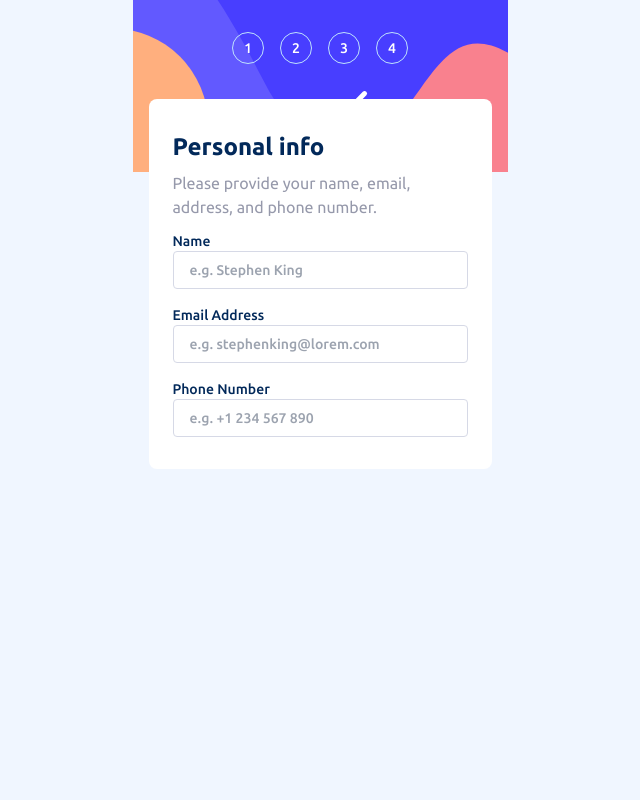
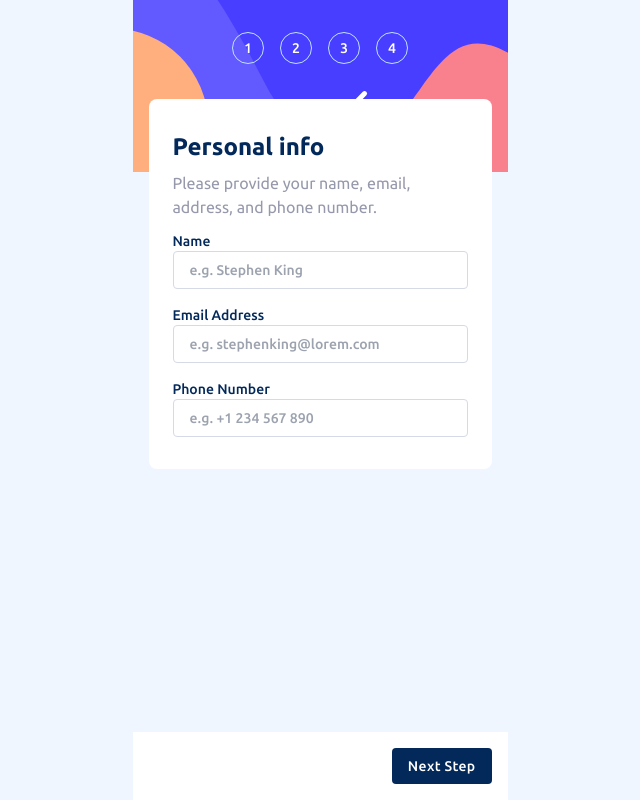
Before and after one commit to AmirhosseinHashemi/MultiStepForm, a React (Vite) app: page / in a window 1280 px wide. Shown: the whole page, without its empty margins (320-960 px from the left). Built offline with nearby package versions, Linux system fonts and the light colour scheme.

Commit message:
create footer

```diff
--- /dev/null
+++ b/src/components/Button.jsx
@@ -0,0 +1,15 @@
+function Button({ children, type }) {
+  const btnType = {
+    next: "bg-primary-blue-1 text-neutral-white",
+  };
+
+  return (
+    <button
+      className={`rounded px-4 py-2 text-sm font-medium capitalize tracking-wide ${btnType[type]}`}
+    >
+      {children}
+    </button>
+  );
+}
+
+export default Button;
--- /dev/null
+++ b/src/components/Footer.jsx
@@ -0,0 +1,11 @@
+import Button from "./Button";
+
+function Footer() {
+  return (
+    <footer className="fixed bottom-0 left-0 right-0 mx-auto flex max-w-[375px] flex-row-reverse justify-between bg-neutral-white p-4">
+      <Button type="next">Next Step</Button>
+    </footer>
+  );
+}
+
+export default Footer;
--- a/src/components/Layout.jsx
+++ b/src/components/Layout.jsx
@@ -1,3 +1,4 @@
+import Footer from "./Footer";
 import FormLevel from "./FormLevel";
 import Main from "./Main";
 
@@ -6,6 +7,7 @@ function Layout({ children }) {
     <div className="mx-auto max-w-[375px]">
       <FormLevel />
       <Main>{children}</Main>
+      <Footer />
     </div>
   );
 }
```
